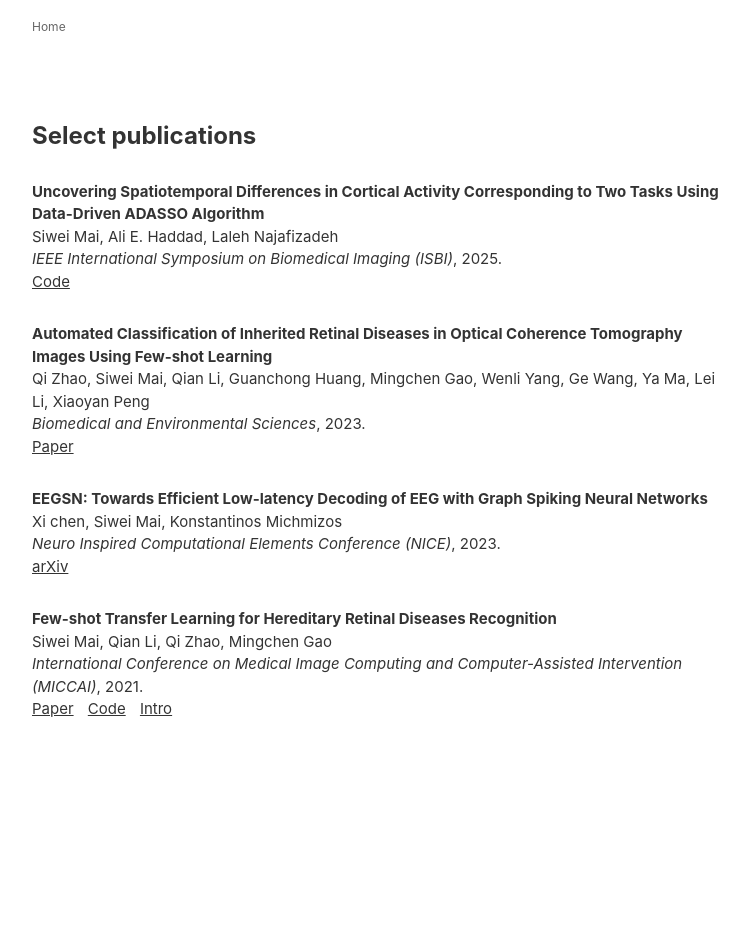
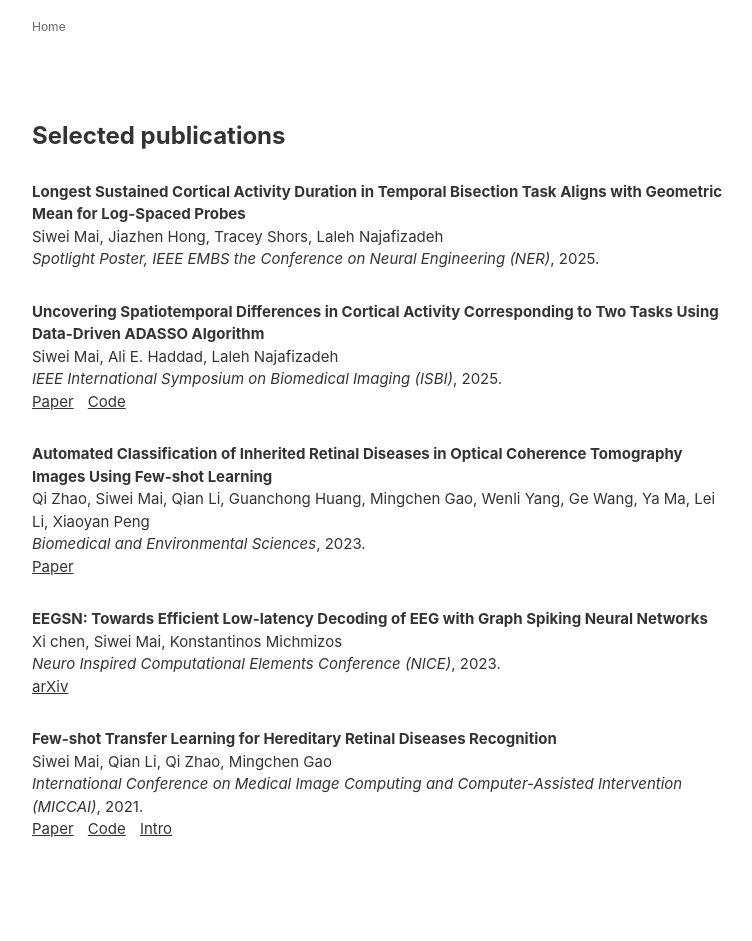
Before and after one commit to hatute/hatute.github.io, a Jekyll site: the page built from publications.markdown, in a window 1280 px wide. Shown: the whole page, without its empty margins (258-1010 px from the left). Built offline with Jekyll 4.4.1, drawn with Linux system fonts in a browser that asks for light colours; before the commit the page ends 900 px from its top, so only the background shows below that.

Commit message:
style: correct heading typo and enhance publication details for clarity

```diff
--- a/publications.markdown
+++ b/publications.markdown
@@ -4,13 +4,23 @@ title: Publications
 ---
 
 <div id="papers">
-<h1>Select publications</h1>
+<h1>Selected publications</h1>
+
+<div class="paper-row">
+<p class="paper-title"><strong>Longest Sustained Cortical Activity Duration in Temporal Bisection Task Aligns with Geometric Mean for Log-Spaced Probes</strong></p>
+<p class="paper-authors">Siwei Mai, Jiazhen Hong, Tracey Shors, Laleh Najafizadeh</p>
+<p class="paper-venue"><em>Spotlight Poster, IEEE EMBS the Conference on Neural Engineering (NER)</em>, 2025.</p>
+<!-- <ul class="pub-links">
+<li><a href="https://github.com/Integrated-Systems-NeuroImaging-Lab/ISBI2025-ADASSO" target="_blank">Code</a></li>
+</ul> -->
+</div>
 
 <div class="paper-row">
 <p class="paper-title"><strong>Uncovering Spatiotemporal Differences in Cortical Activity Corresponding to Two Tasks Using Data-Driven ADASSO Algorithm</strong></p>
 <p class="paper-authors">Siwei Mai, Ali E. Haddad, Laleh Najafizadeh</p>
 <p class="paper-venue"><em>IEEE International Symposium on Biomedical Imaging (ISBI)</em>, 2025.</p>
 <ul class="pub-links">
+<li><a href="https://ieeexplore.ieee.org/document/10980883" target="_blank">Paper</a></li>
 <li><a href="https://github.com/Integrated-Systems-NeuroImaging-Lab/ISBI2025-ADASSO" target="_blank">Code</a></li>
 </ul>
 </div>
```
